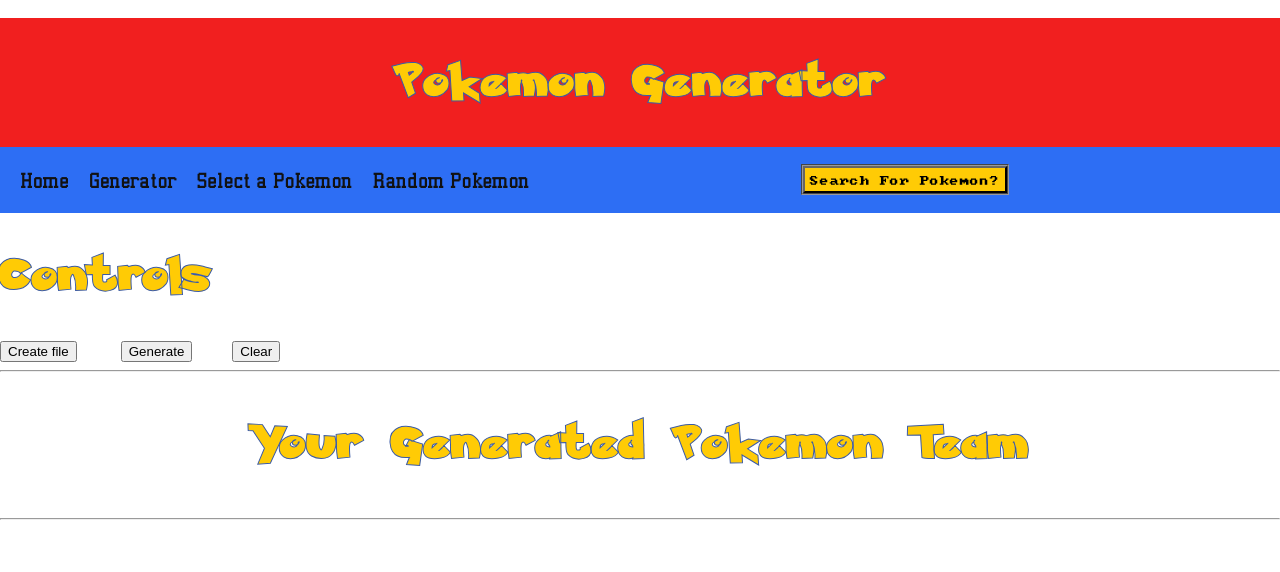
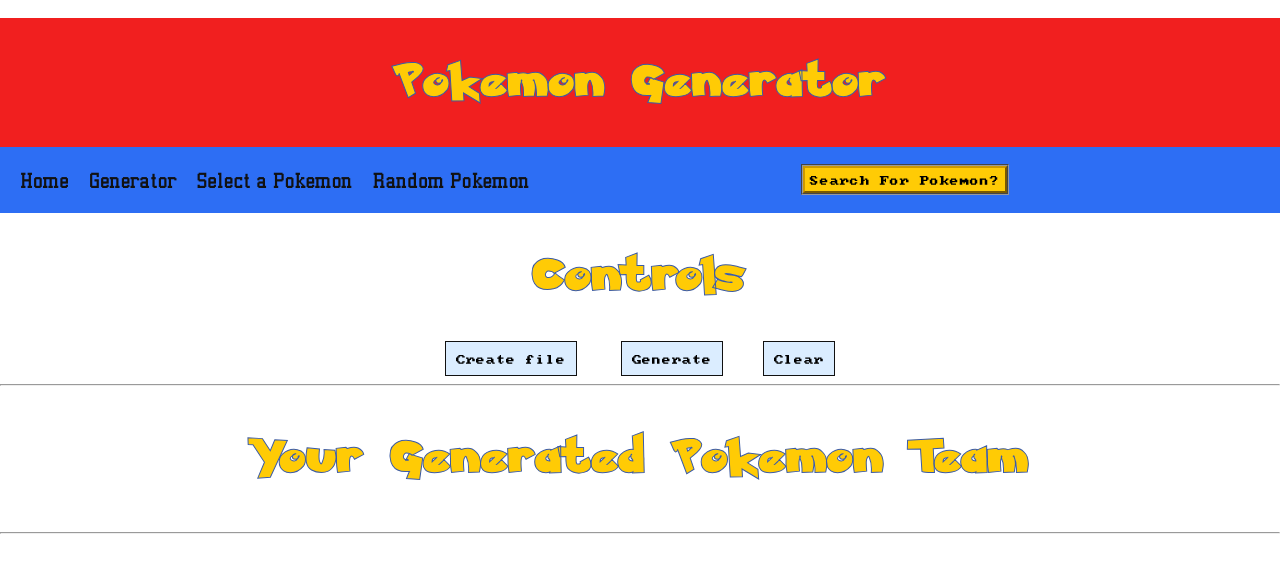
Before and after one commit to LemonProgrammer/PokemonTeamWebsite, a website: page generateTeam.html in a window 1280 px wide. Drawn offline with Linux system fonts and the light colour scheme.

Commit message:
Maybe the Last CSS

```diff
--- a/css/style.css
+++ b/css/style.css
@@ -104,6 +104,14 @@
     width: 250px;
     font-family: "Pokemon Classic";
     font-size: 10px;
+    background-color: #DBEDFF;
+    border-color: #A8BACC;
+    padding-left: 3px;
+}
+
+button[type="submit"] {
+    background-color: #ffcb05;
+    border-color: #CC9802;
 }
 
 .searchbar {
@@ -193,6 +201,26 @@
     padding: 5px;
 }
 
+#controls {
+    text-align: center;
+}
+
+.gtBtn {
+    font-family: "Classic";
+    font-size: 20px;
+    background-color: #DBEDFF;
+    margin: 0px;
+    margin-left: 20px;
+    margin-right: 20px;
+    border: 1px #111 solid;
+    padding: 10px;
+}
+
+.controlHead {
+    display: flex;
+    text-align: center;
+}
+
 /*
 if pic non-existent pull pic from internet
 */
--- a/generateTeam.html
+++ b/generateTeam.html
@@ -38,9 +38,11 @@
     </nav>
 
     <div id="generateTeam">
-        <h1>Controls</h1>
+        <div class="controlHead">
+            <h1>Controls</h1>
+        </div>
         <div id="controls"><a href="" id="a"></a>
-            <button onclick="download('file text', 'myfilename.txt', 'text/plain')">Create file</button>
+            <button onclick="download('file text', 'myfilename.txt', 'text/plain')" class="gtBtn">Create file</button>
             </div>
         <hr>
         <section>
--- a/scripts/script.js
+++ b/scripts/script.js
@@ -261,7 +261,9 @@
       setTimeout(function() {
           document.body.removeChild(a);
           window.URL.revokeObjectURL(url);
+
       }, 0);
+    }
 
 function RedirectToSearch() {
   location.replace("selectPokemon.html");
@@ -282,7 +284,6 @@
     }
   });
 }
-}
 
 // let processSearch = () => {
 //   let currentURL = window.location.href;
```
Also changed, not shown: index.html (+0 -2 lines), selectPokemon.html (+0 -2 lines).
